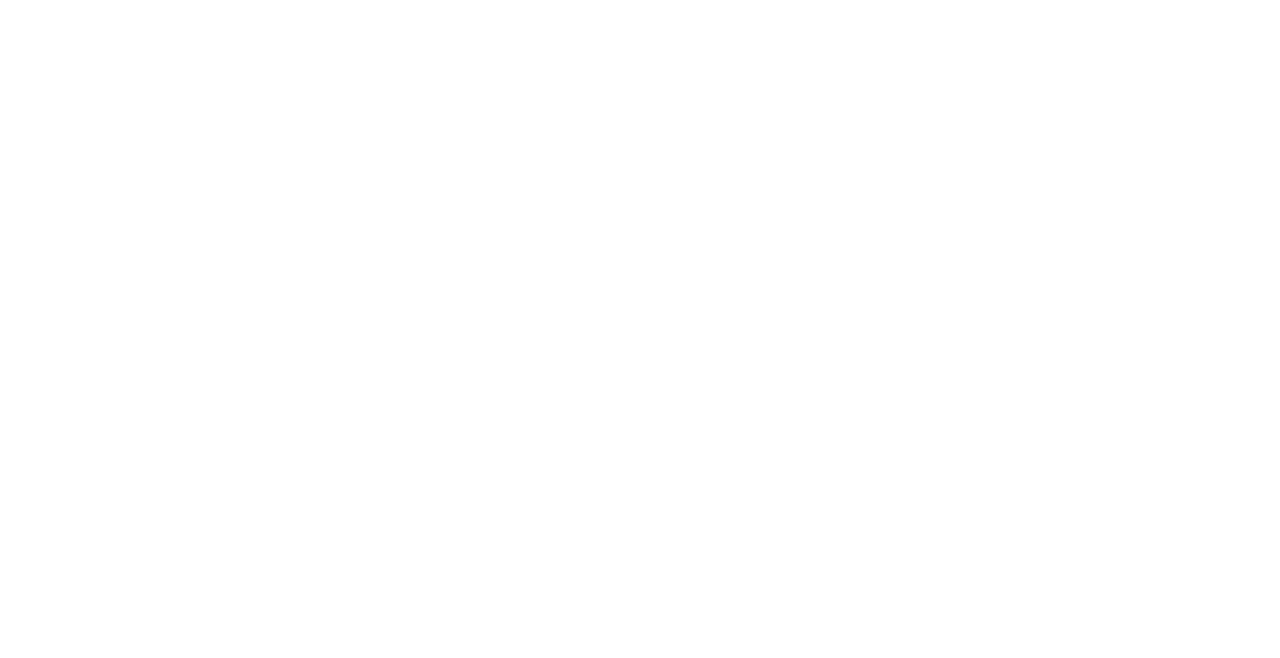
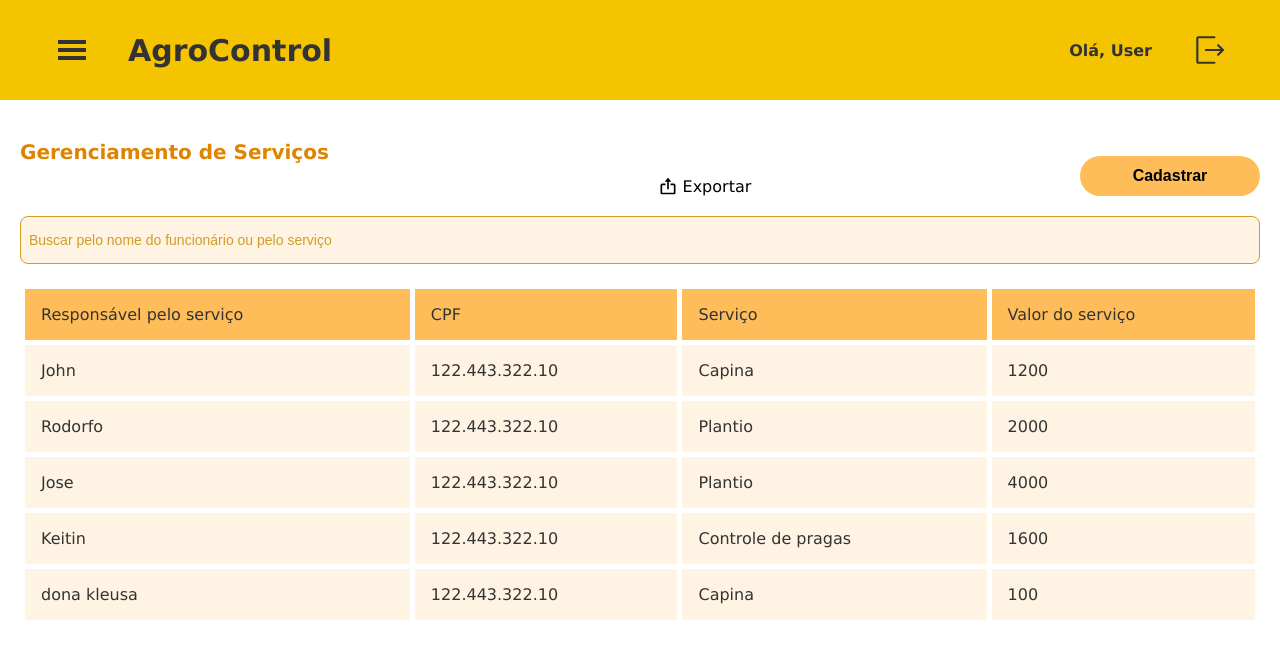
Before and after one commit to S204-Inatel-2024-2/AgroControl, a React (Create React App) app in the folder frontend/: page /employees in a window 1280 px wide. Before the commit this address had no page. Shown: the top 658 px of the page. Built offline with nearby package versions, Linux system fonts and the light colour scheme.

Commit message:
feat: componente de tabela e função de exportar para pdf

```diff
--- a/frontend/package.json
+++ b/frontend/package.json
@@ -11,6 +11,8 @@
     "@types/react": "^18.3.3",
     "@types/react-dom": "^18.3.0",
     "axios": "^1.3.1",
+    "jspdf": "^2.5.1",
+    "jspdf-autotable": "^3.8.3",
     "react": "^18.3.1",
     "react-dom": "^18.3.1",
     "react-hook-form": "^7.43.9",
--- /dev/null
+++ b/frontend/src/components/Table/index.tsx
@@ -0,0 +1,47 @@
+import React from 'react';
+import * as Styled from './styles';
+
+type TableColumn<T> = {
+  header: string;
+  accessor: keyof T;
+  width?: string;
+};
+
+type TableProps<T> = {
+  columns: TableColumn<T>[];
+  data: T[];
+};
+
+
+const Table = <T,>({ columns, data }: TableProps<T>) => {
+  return (
+    <table style={{ width: '100%', borderCollapse: 'collapse' }}>
+      <thead>
+        <tr>
+          {columns.map((column, index) => (
+            <Styled.Th
+              key={index}
+            >
+              {column.header}
+            </Styled.Th>
+          ))}
+        </tr>
+      </thead>
+      <tbody>
+        {data.map((row, rowIndex) => (
+          <Styled.Tr key={rowIndex}>
+            {columns.map((column, colIndex) => (
+              <Styled.Td
+                key={colIndex}
+              >
+                {row[column.accessor] as React.ReactNode}
+              </Styled.Td>
+            ))}
+          </Styled.Tr>
+        ))}
+      </tbody>
+    </table>
+  );
+};
+
+export default Table;
--- /dev/null
+++ b/frontend/src/components/Table/styles.tsx
@@ -0,0 +1,22 @@
+import styled from 'styled-components';
+
+export const Th = styled.td`
+  width: 'auto';
+  color: #333333;
+  border: 5px solid #ffffff;
+  padding: 16px;
+  background-color: ${({ theme }) => theme.colors.backgroundButton};
+`;
+
+
+export const Td = styled.td`
+  width: 'auto';
+  color: #333333;
+  border: 5px solid #ffffff;
+  padding: 16px;
+  background-color: ${({ theme }) => theme.colors.backgroundInput};
+`;
+
+export const Tr = styled.tr`
+
+`;
--- /dev/null
+++ b/frontend/src/pages/Employees/index.tsx
@@ -0,0 +1,83 @@
+import React, { useState } from 'react';
+import * as Styled from './styled';
+import { Header } from '../../components/Header';
+import Table from '../../components/Table';
+import jsPDF from 'jspdf';
+import 'jspdf-autotable';
+import { BiExport } from "react-icons/bi";
+
+export function Employees(): JSX.Element {
+  const columns = [
+    { header: 'Responsável pelo serviço', accessor: 'nome', width: '100px' },
+    { header: 'CPF', accessor: 'cpf', width: '100px' },
+    { header: 'Serviço', accessor: 'funcao', width: '150px' },
+    { header: 'Valor do serviço', accessor: 'salario', width: '50px' },
+  ];
+
+  const data: any[] = [
+    { nome: 'John', cpf: '122.443.322.10', funcao: 'Capina', salario: '1200' },
+    { nome: 'Rodorfo', cpf: '122.443.322.10', funcao: 'Plantio', salario: '2000' },
+    { nome: 'Jose', cpf: '122.443.322.10', funcao: 'Plantio', salario: '4000' },
+    { nome: 'Keitin', cpf: '122.443.322.10', funcao: 'Controle de pragas', salario: '1600' },
+    { nome: 'dona kleusa', cpf: '122.443.322.10', funcao: 'Capina', salario: '100' }
+  ];
+
+  const [searchTerm, setSearchTerm] = useState('');
+
+  const filteredData = data.filter(user => {
+    const name = user.nome?.toLowerCase() || '';
+    const service = user.funcao?.toLowerCase() || '';
+    const search = searchTerm.toLowerCase();
+
+    return name.includes(search) || service.includes(search);
+  })
+
+  const exportPDF = () => {
+    const doc = new jsPDF();
+
+    const tableColumn = columns.map(col => col.header);
+    const tableRows: (string | number)[][] = data.map(user => [
+      user.nome,
+      user.cpf,
+      user.funcao,
+      user.salario,
+    ]);
+
+    (doc as any).autoTable({
+      head: [tableColumn],
+      body: tableRows,
+    });
+    doc.save('table.pdf');
+  };
+
+  return (
+    <>
+      <Styled.Container>
+        <Header />
+        <Styled.Content>
+          <Styled.DivHeader>
+            <Styled.Title>Gerenciamento de Serviços</Styled.Title>
+
+            <Styled.Text
+              onClick={exportPDF}
+            >
+              <BiExport />
+              Exportar
+            </Styled.Text>
+            <Styled.Button>
+              Cadastrar
+            </Styled.Button>
+          </Styled.DivHeader>
+          <Styled.Input
+            type="text"
+            placeholder="Buscar pelo nome do funcionário ou pelo serviço"
+            value={searchTerm}
+            onChange={e => setSearchTerm(e.target.value)}
+          />
+          <Table columns={columns} data={filteredData} />
+        </Styled.Content>
+      </Styled.Container>
+    </>
+
+  );
+};
--- /dev/null
+++ b/frontend/src/pages/Employees/styled.tsx
@@ -0,0 +1,78 @@
+import styled from 'styled-components';
+
+export const Container = styled.div`
+  width: 100vw;
+  height: 100vh;
+  background-color: #ffffff;
+  overflow: hidden;
+  display: flex;
+  flex-direction: column;
+`;
+
+export const Content = styled.div`
+  display: flex;
+  flex-direction: column;
+  height: 100%;
+  padding: 140px 20px 0px 20px;
+  gap: 20px;
+`;
+
+export const DivHeader = styled.div`
+  width: 100%;
+  display: flex;
+  justify-content: space-between;
+`;
+
+
+export const Title = styled.div`
+  color: ${({ theme }) => theme.colors.textOnClick};
+  font-size: 20px;
+  font-weight: 700;
+`;
+
+export const Text = styled.div`
+  color: #000000;
+  font-size: 16px;
+  font-weight: 550;
+  cursor: pointer;
+  display: flex;
+  align-items: flex-end;
+  gap: 5px;
+  svg{
+    font-size: 20px;
+  }
+`;
+
+export const Input = styled.input`
+  height: 30px;
+  padding: 8px;
+  border: 1px solid ${({ theme }) => theme.colors.placeholderInput};
+  border-radius: 8px;
+  font-size: 14px;
+  color: ${({ theme }) => theme.colors.text};
+  background-color: ${({ theme }) => theme.colors.backgroundInput};
+
+  &::placeholder {
+    color: ${({ theme }) => theme.colors.placeholderInput};
+    opacity: 1;
+  }
+`;
+
+export const Button = styled.button`
+  width: 180px;
+  height: 40px;
+  padding: 8px 16px;
+  color: #000000;
+  border: none;
+  border-radius: 20px;
+  font-size: 16px;
+  font-weight: 550;
+  cursor: pointer;
+  margin-top: 16px;
+  background-color: ${({ theme }) => theme.colors.backgroundButton};
+
+  &:disabled {
+    background-color: #bdbdbd;
+    cursor: not-allowed;
+  }
+`;
--- a/frontend/src/pages/Login/styled.tsx
+++ b/frontend/src/pages/Login/styled.tsx
@@ -56,7 +56,7 @@
 export const RecoverPassword = styled.div`
   display: flex;
   justify-content: flex-start;
-  width: 100%;
+  width: 70%;
   font-size: 13px;
   gap: 5px;
   cursor: pointer;
@@ -76,6 +76,7 @@
   display: flex;
   flex-direction: column;
   align-items: center;
+  width: 100%;
   padding: 16px;
   gap: 10px;
 `;
@@ -85,7 +86,7 @@
   flex-direction: column;
   font-size: 14px;
   margin-bottom: 8px;
-  width: 420px;
+  width: 70%;
   gap: 5px;
   transition: 0.5s;
   color:  ${({ theme }) => theme.colors.text};
@@ -120,7 +121,7 @@
 
 export const EyeIcon = styled.div`
   position: absolute;
-  right: 125px;
+  right: 16%;
   padding: 14px;
   cursor: pointer;
   color: ${({ theme }) => theme.colors.placeholderInput};
--- a/frontend/src/router/index.tsx
+++ b/frontend/src/router/index.tsx
@@ -4,6 +4,7 @@
 import Layout from "../layout";
 import { EmployeeRegistration } from "../pages/EmployeeRegistration";
 import { RegisterFinances } from "../pages/RegisterFinances";
+import { Employees } from "../pages/Employees";
 
 const AppRoutes = () => {
   return (
@@ -12,6 +13,7 @@
         <Route path="/" element={<Layout />}>
           <Route path="" element={<LoginPage />} />
           <Route path="home" element={<Home />} />
+          <Route path="employees" element={<Employees />} />
           <Route
             path="employeeregistration"
             element={<EmployeeRegistration />}
```
Also changed, not shown: 1 other file (tests, documents, lock files or other folders).
